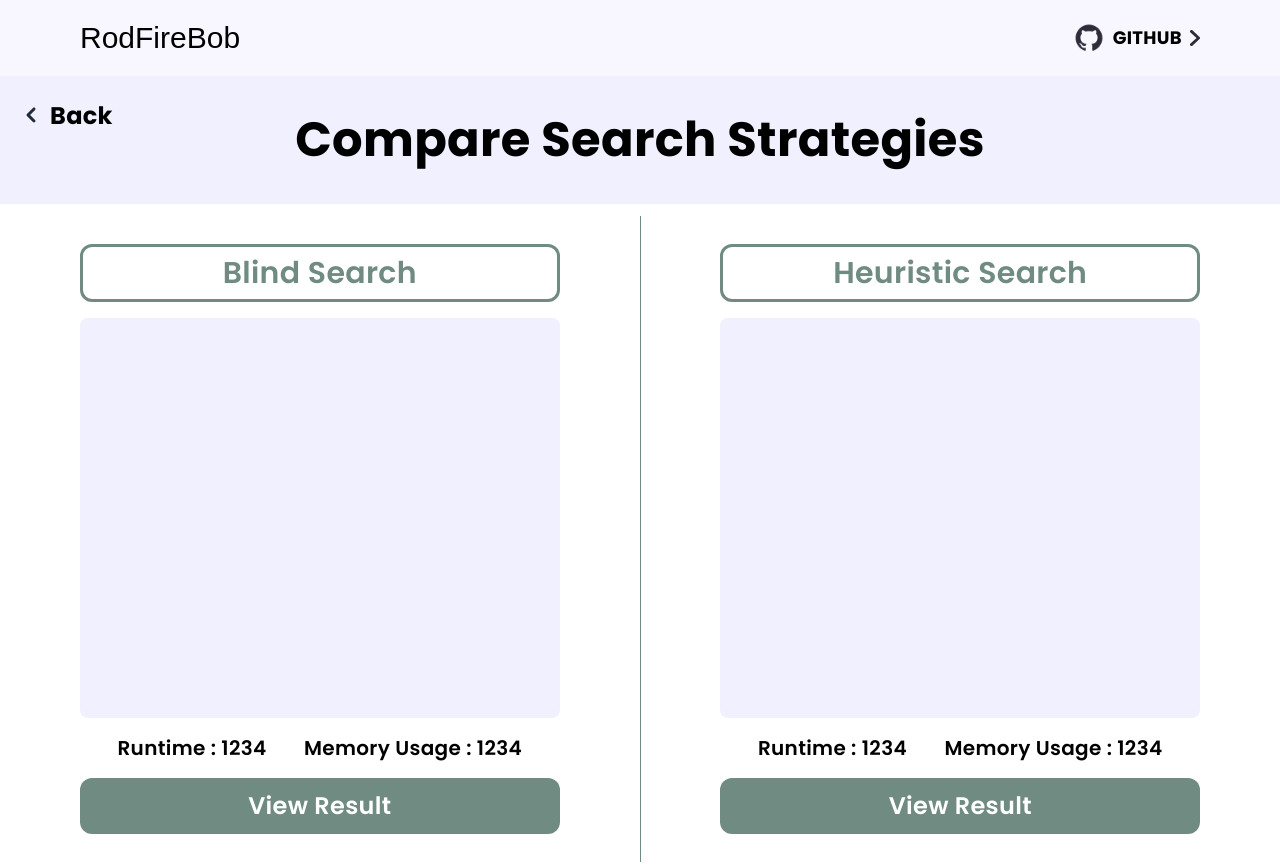
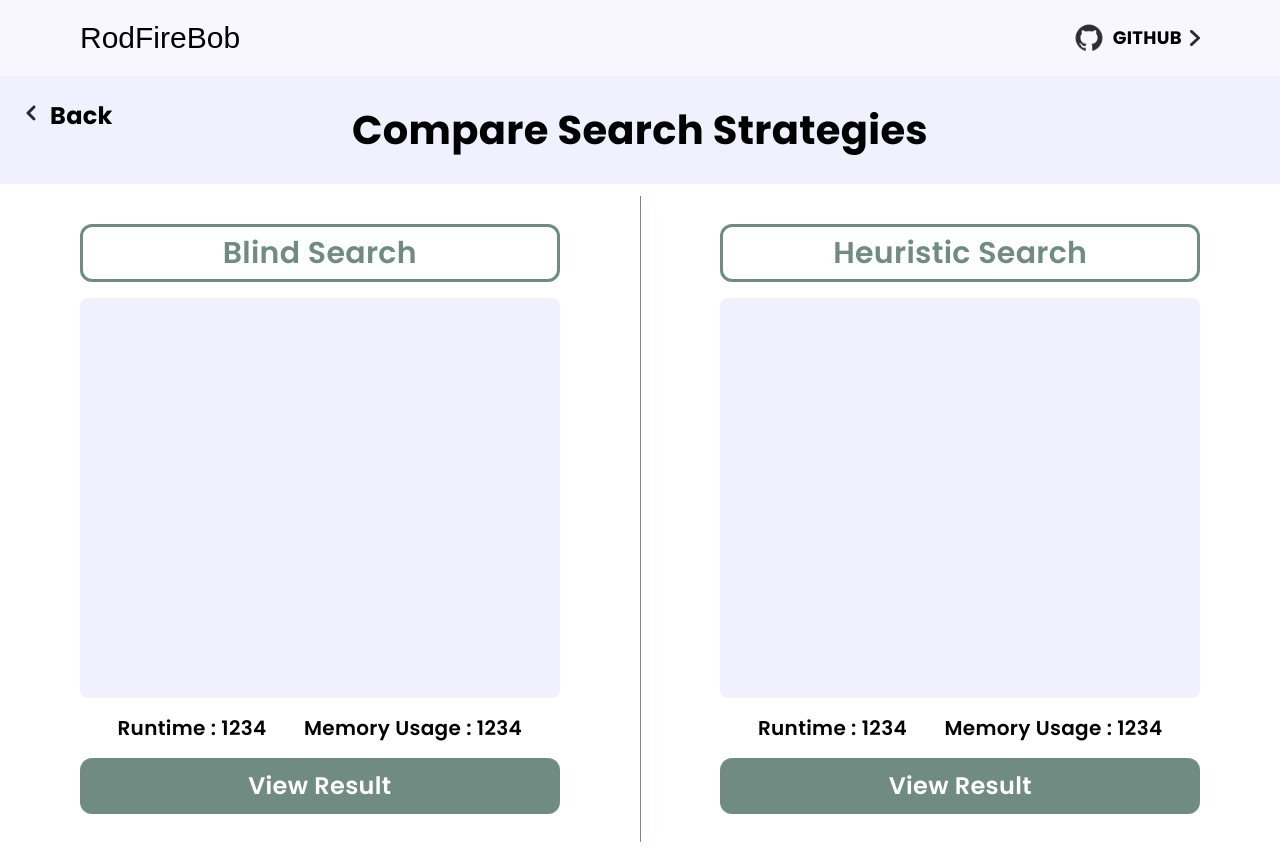
Before and after one commit to RodFaiBob/RodFaiBob-Frontend, a Next.js app: page /visualize in a window 1280 px wide. Shown: the top 864 px of the page. Built offline with nearby package versions, Linux system fonts and the light colour scheme; a web font is replaced by a local one.

Commit message:
Refactor Homepage and VisualizePage components for improved styling and functionality; update button interactions and layout

```diff
--- a/src/modules/home/homepage.tsx
+++ b/src/modules/home/homepage.tsx
@@ -1,23 +1,26 @@
-'use client'
-// import Dropdown from '@/components/common/dropdown'
-// import Image from 'next/image'
-import React from 'react'
-import { useState } from 'react'
-import { StationType } from './types';
+"use client";
+import Dropdown from "@/components/common/dropdown";
+import Image from "next/image";
+import React from "react";
+import { useState } from "react";
+import { StationType } from "./types";
 
-import TrainMap from '@/../public/trainmap.svg'
+import TrainMap from "@/../public/trainmap.svg";
+import { useRouter } from "next/navigation";
 
-const mockData = [
-  {
-    label: "test",
-    value: "test1"
+// const mockData = [
+//   {
+//     label: "test",
+//     value: "test1"
 
-  }]
-
+//   }]
 
 const Homepage = () => {
+  const router = useRouter();
+
   const [originStation, setOriginStation] = useState<StationType | null>(null);
-  const [destinationStation, setDestinationStation] = useState<StationType | null>(null);
+  const [destinationStation, setDestinationStation] =
+    useState<StationType | null>(null);
 
   const handleSwitch = () => {
     setOriginStation(destinationStation);
@@ -25,7 +28,7 @@ const Homepage = () => {
   };
 
   return (
-    <div className='min-h-screen w-full'>
+    <div className="min-h-screen w-full">
       <div
         className={`w-full h-120 flex justify-center flex-col space-y-4 items-center gap-4`}
         style={{
@@ -34,16 +37,24 @@ const Homepage = () => {
           backgroundPosition: "center",
         }}
       >
-        <div className='flex flex-col items-center'>
-          <h1 className='font-extrabold text-[40px] tracking-wider'>LET’S FIND YOUR CHEAPEST ROUTE</h1>
-          <h1 className='font-semibold text-[24px] tracking-wider'>Find the route with the lowest fares for you!</h1>
+        <div className="flex flex-col items-center">
+          <h1 className="font-extrabold text-[40px] tracking-wider">
+            LET’S FIND YOUR CHEAPEST ROUTE
+          </h1>
+          <h1 className="font-semibold text-[24px] tracking-wider">
+            Find the route with the lowest fares for you!
+          </h1>
         </div>
-        <div className='flex gap-5'>
+        <div className="flex gap-5">
           <Dropdown
-          title="Origin"
-          selectedStation={originStation}
-          setSelectedStation={setOriginStation}/>
-          <div onClick={handleSwitch} className="cursor-pointer flex justify-center w-full h-full">
+            title="Origin"
+            selectedStation={originStation}
+            setSelectedStation={setOriginStation}
+          />
+          <div
+            onClick={handleSwitch}
+            className="cursor-pointer flex justify-center w-full h-full"
+          >
             <Image
               src="/assets/home/switch.svg"
               alt="switch"
@@ -52,17 +63,23 @@ const Homepage = () => {
             />
           </div>
           <Dropdown
-          title="Destination"
-          selectedStation={destinationStation}
-          setSelectedStation={setDestinationStation}/>
+            title="Destination"
+            selectedStation={destinationStation}
+            setSelectedStation={setDestinationStation}
+          />
         </div>
-        <button className='p-1.75 pl-12 pr-12 bg-[#708C82] rounded-[15px] text-2xl font-bold text-[#F8F7FF] tracking-wider hover:bg-[#588474] cursor-pointer'>Search</button>
+        <button
+          className="p-1.75 pl-12 pr-12 bg-[#708C82] rounded-[15px] text-2xl font-bold text-[#F8F7FF] tracking-wider hover:bg-[#588474] cursor-pointer"
+          onClick={() => router.push(`/visualize`)}
+        >
+          Search
+        </button>
       </div>
-      <div className='w-full h-[1100px] flex items-center justify-center'>
-        <Image src={TrainMap} alt='TrainMap' />
+      <div className="w-full h-[1100px] flex items-center justify-center">
+        <Image src={TrainMap} alt="TrainMap" />
       </div>
     </div>
-  )
-}
+  );
+};
 
-export default Homepage
+export default Homepage;
--- a/src/modules/visualize/visualizepage.tsx
+++ b/src/modules/visualize/visualizepage.tsx
@@ -182,14 +182,14 @@ const VisualizePage = () => {
     <div className="min-h-screen flex flex-col bg-white">
       <div className="w-full bg-[#F1F0FF]  relative">
         <button
-          className="flex cursor-pointer gap-1 absolute left-4 top-10 transform -translate-y-1/2 text-2xl font-bold"
-          onClick={() => router.replace('/')}
+          className="flex cursor-pointer gap-1 absolute left-4 top-10 transform -translate-y-1/2 text-[24px] font-bold"
+          onClick={() => router.replace("/")}
         >
           <Image src="/assets/back.svg" width={30} height={30} alt="back" />
           Back
         </button>
 
-        <h1 className="text-5xl font-extrabold text-center p-10">
+        <h1 className="font-extrabold text-[40px] text-center p-6">
           Compare Search Strategies
         </h1>
       </div>
@@ -200,7 +200,7 @@ const VisualizePage = () => {
         <SearchCard title="Heuristic Search" />
       </div>
       <div className="w-full flex justify-center">
-        <button className="w-90 cursor-pointer flex justify-center gap-5 bg-[#F5C2C2] text-white font-semibold text-2xl py-3 rounded-2xl mt-4 mb-10">
+        <button className="w-100 cursor-pointer flex justify-center gap-5 bg-[#F5C2C2] text-white font-semibold text-2xl py-3 rounded-2xl mt-4 mb-10">
           <Image src="/assets/start.svg" width={15} height={20} alt="start" />
           Start Animation
         </button>
```
